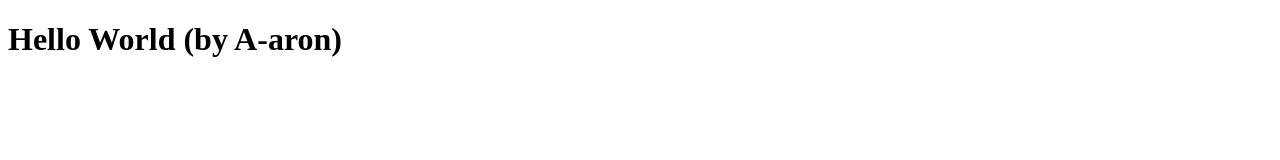
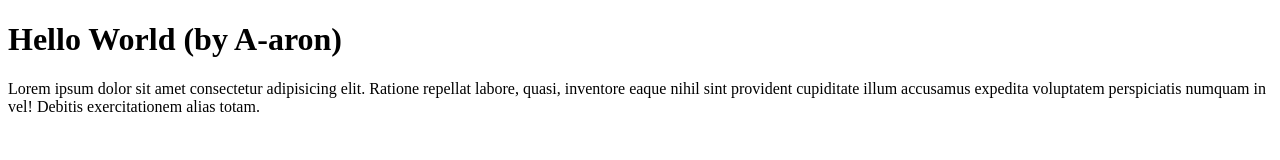
Before and after one commit to a-aron1/github-pages-demo-1, a plain HTML site: page index.html in a window 1280 px wide. Drawn offline with Linux system fonts and the light colour scheme.

Commit message:
added a paragraph with random text

```diff
--- a/index.html
+++ b/index.html
@@ -8,5 +8,6 @@
 </head>
 <body>
     <h1>Hello World (by A-aron)</h1>
+    <p>Lorem ipsum dolor sit amet consectetur adipisicing elit. Ratione repellat labore, quasi, inventore eaque nihil sint provident cupiditate illum accusamus expedita voluptatem perspiciatis numquam in vel! Debitis exercitationem alias totam.</p>
 </body>
 </html>
```
